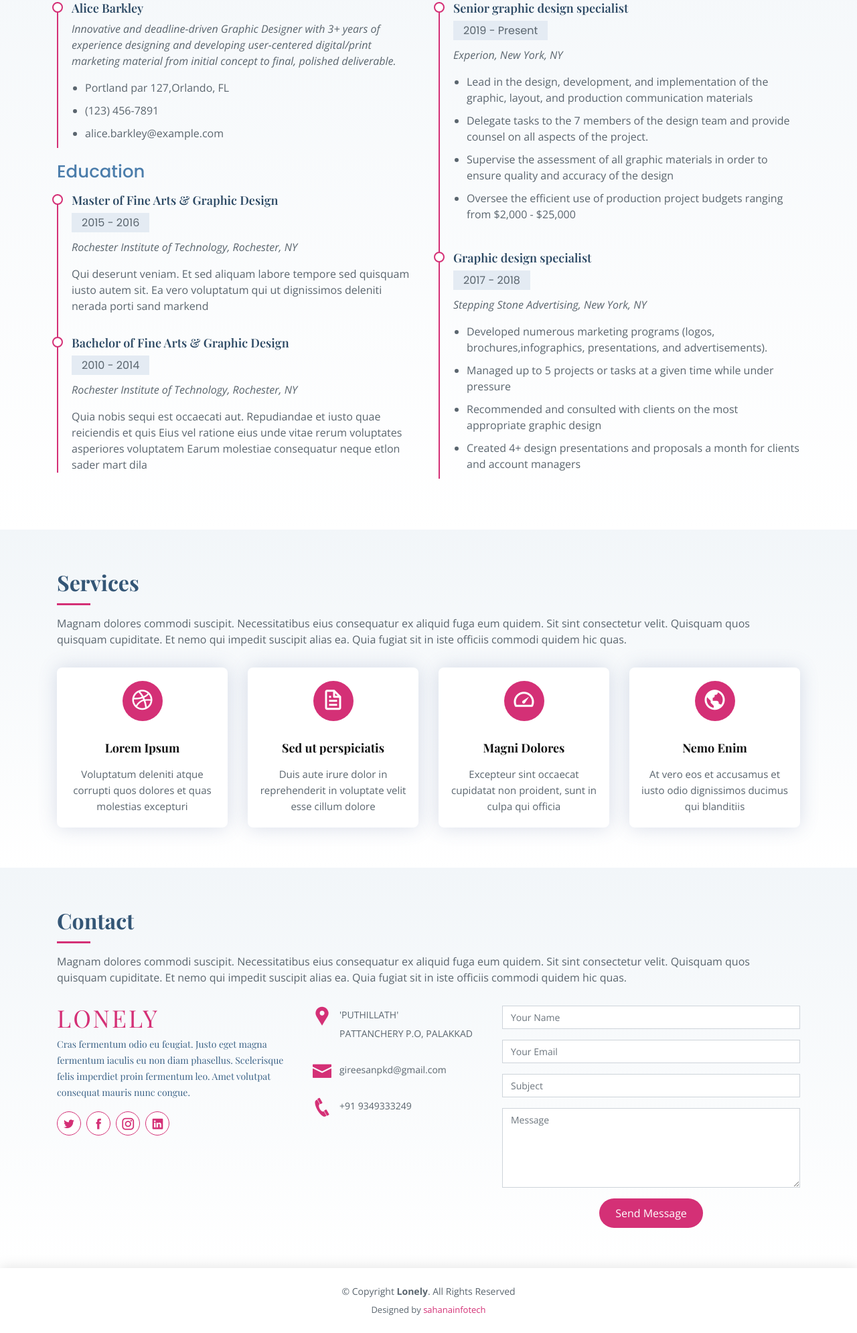
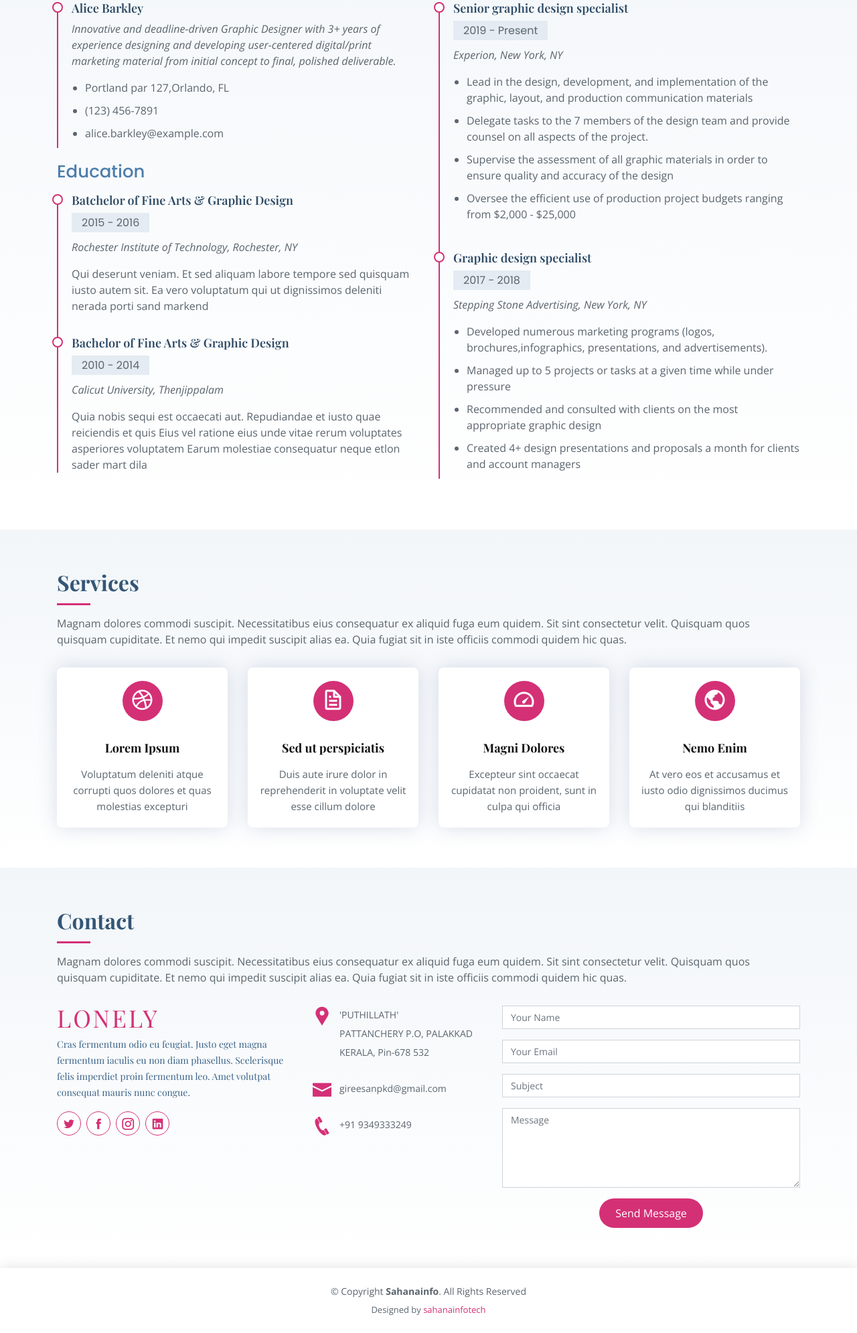
Before and after one commit to gireesanpattanchery/myline, a plain HTML site: page index.html in a window 1280 px wide. Shown: the part 2017-4008 px from the top of the page at 67% size. Drawn offline with nearby package versions, Linux system fonts and the light colour scheme; a web font is replaced by a local one.

Commit message:
Third edit

```diff
--- a/index.html
+++ b/index.html
@@ -228,7 +228,7 @@
 
             <h3 class="resume-title">Education</h3>
             <div class="resume-item">
-              <h4>Master of Fine Arts &amp; Graphic Design</h4>
+              <h4>Batchelor of Fine Arts &amp; Graphic Design</h4>
               <h5>2015 - 2016</h5>
               <p><em>Rochester Institute of Technology, Rochester, NY</em></p>
               <p>Qui deserunt veniam. Et sed aliquam labore tempore sed quisquam iusto autem sit. Ea vero voluptatum qui ut dignissimos deleniti nerada porti sand markend</p>
@@ -236,7 +236,7 @@
             <div class="resume-item">
               <h4>Bachelor of Fine Arts &amp; Graphic Design</h4>
               <h5>2010 - 2014</h5>
-              <p><em>Rochester Institute of Technology, Rochester, NY</em></p>
+              <p><em>Calicut University, Thenjippalam</em></p>
               <p>Quia nobis sequi est occaecati aut. Repudiandae et iusto quae reiciendis et quis Eius vel ratione eius unde vitae rerum voluptates asperiores voluptatem Earum molestiae consequatur neque etlon sader mart dila</p>
             </div>
           </div>
@@ -352,7 +352,7 @@
             <div class="info">
               <div>
                 <i class="icofont-google-map"></i>
-                <p>'PUTHILLATH'<br>PATTANCHERY P.O, PALAKKAD</p>
+                <p>'PUTHILLATH'<br>PATTANCHERY P.O, PALAKKAD<br>KERALA, Pin-678 532</p>
               </div>
 
               <div>
@@ -406,7 +406,7 @@
   <footer id="footer">
     <div class="container">
       <div class="copyright">
-        &copy; Copyright <strong><span>Lonely</span></strong>. All Rights Reserved
+        &copy; Copyright <strong><span>Sahanainfo</span></strong>. All Rights Reserved
       </div>
       <div class="credits">
         <!-- All the links in the footer should remain intact. -->
```
Also changed, not shown: assets/img/1apple-touch-icon.png (deleted), assets/img/1favicon.png (deleted), assets/img/1hero-bg.jpg (deleted), assets/img/1me.jpg (deleted), assets/img/portfolio/portfolio-1.jpg (deleted), assets/img/portfolio/portfolio-2.jpg (deleted), assets/img/portfolio/portfolio-3.jpg (deleted), assets/img/portfolio/portfolio-4.jpg (deleted), assets/img/portfolio/portfolio-5.jpg (deleted), assets/img/portfolio/portfolio-6.jpg (deleted), assets/img/portfolio/portfolio-7.jpg (deleted), assets/img/portfolio/portfolio-8.jpg (deleted), assets/img/portfolio/portfolio-9.jpg (deleted), assets/img/testimonials/testimonials-1.jpg (deleted), 4 more files.
